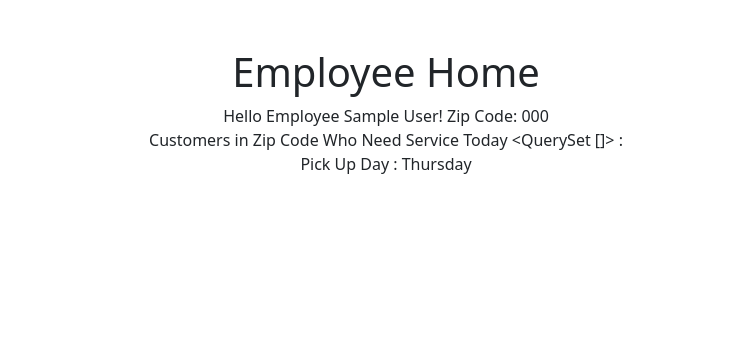
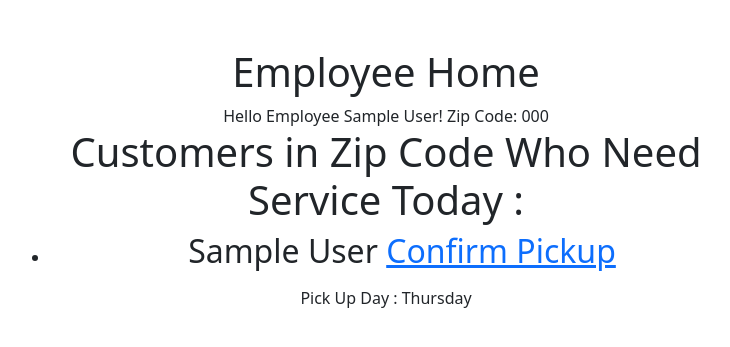
Before and after one commit to stevenpfaff/trash_collector_project, a Django app: page /employees/ in a window 1280 px wide. Shown: the part 56-403 px from the top of the page, without its empty margins (254-984 px from the left). Run offline with Django 3.2, Linux system fonts and the light colour scheme; a user stored in the database is signed in; tables that the repository leaves empty hold one stand-in row (values such as "Sample post").

Commit message:
fixed name display on employee index page, confirm button in progress

```diff
--- a/trash_collector/employees/templates/employees/index.html
+++ b/trash_collector/employees/templates/employees/index.html
@@ -6,10 +6,16 @@
   {% if user.is_authenticated %}
         Hello Employee {{ logged_in_employee.name }}!
         Zip Code: {{logged_in_employee.zip_code }}<br />
-        <div> Customers in Zip Code Who Need Service Today {{non_picked_up_trash}} :
+        </ul>
+        <div><h1>Customers in Zip Code Who Need Service Today : </h1>  <ul>
+          {% for customer in all_customers %}
+          <li><h2>{{customer.name}}
+          <a href="{% url 'employees:confirm_pickup' %}"> Confirm Pickup</a>
         </div>
+
         <div> Pick Up Day : {{specific_day}}
-
+          {% endfor %}
+        </h2></li>
 
 
 
--- a/trash_collector/employees/urls.py
+++ b/trash_collector/employees/urls.py
@@ -7,5 +7,6 @@ app_name = "employees"
 urlpatterns = [
     path('', views.index, name="index"),
     path('create_employee/', views.create_employee, name="create_employee"),
-    path('edit_employee_profile/', views.edit_employee_profile, name="edit_employee_profile")
+    path('edit_employee_profile/', views.edit_employee_profile, name="edit_employee_profile"),
+    path('confirm_pickup/', views.confirm_pickup, name="confirm_pickup")
 ]
--- a/trash_collector/employees/views.py
+++ b/trash_collector/employees/views.py
@@ -19,6 +19,7 @@ def index(request):
     try:
         logged_in_employee = Employee.objects.get(user=logged_in_user)
         today = date.today()
+        all_customers = Customer.objects.all()
         weekdays = ['Monday', 'Tuesday', 'Wednesday', 'Thursday', 'Friday', 'Saturday', 'Sunday']
         weekday_num = today.weekday()
         specific_day = weekdays[weekday_num]
@@ -36,7 +37,8 @@ def index(request):
             'logged_in_employee': logged_in_employee,
             'today' : today,
             'non_picked_up_trash' : non_picked_up_trash,
-            'specific_day' : specific_day
+            'specific_day' : specific_day,
+            'all_customers' : all_customers
     }
     # This line will get the Customer model from the other app, it can now be used to query the db for Customers
         return render(request, 'employees/index.html', context)
@@ -72,3 +74,10 @@ def edit_employee_profile(request):
             'logged_in_employee': logged_in_employee
         }
         return render(request, 'employees/edit_employee.html', context)
+
+@login_required
+def confirm_pickup(request):
+    logged_in_user = request.user
+    logged_in_employee = Employee.objects.filter(user=logged_in_user)
+    logged_in_employee.save()
+    return render(request, 'employees/confirm.html')
```
Also changed, not shown: trash_collector/employees/templates/employees/confirm.html (added, +8 -0 lines).
